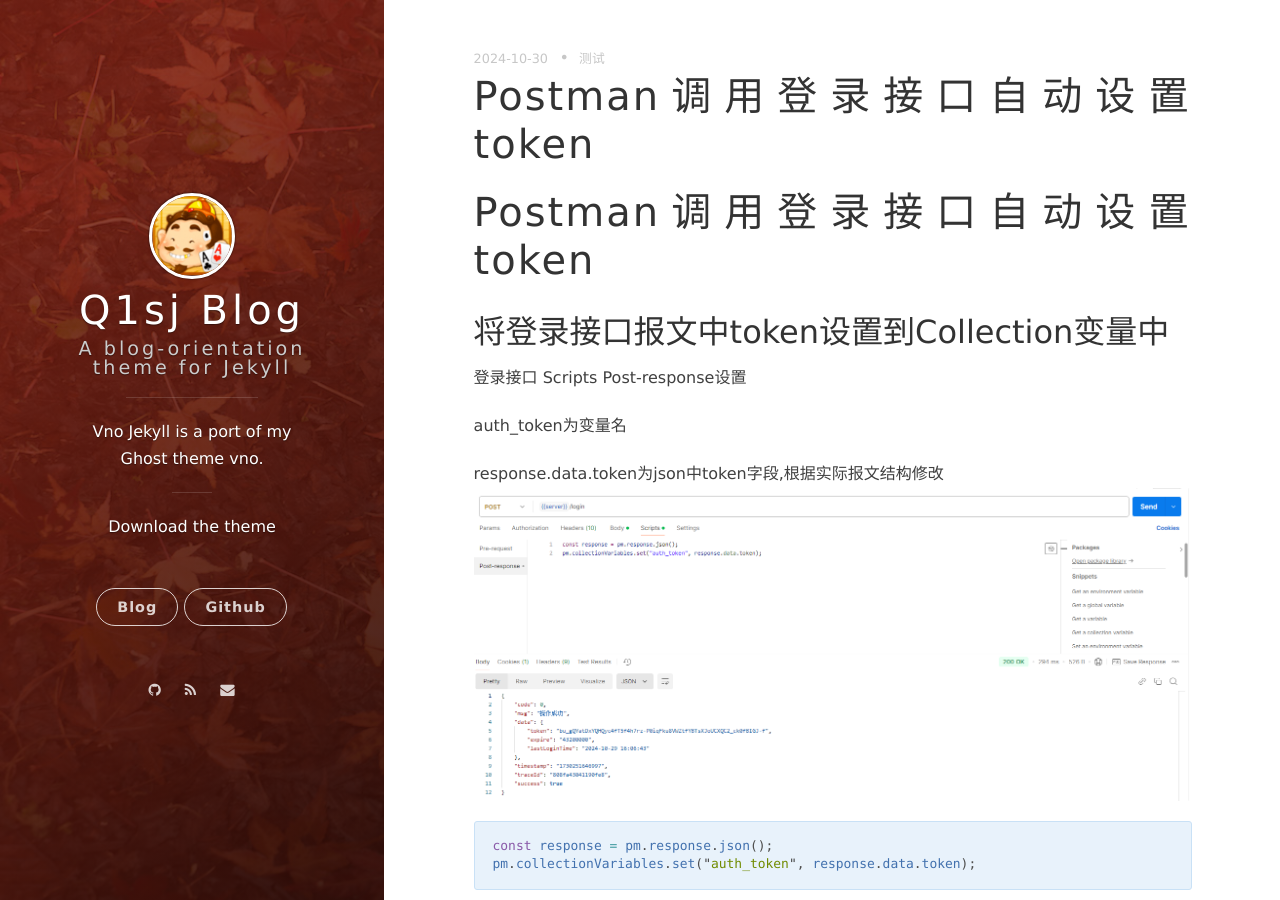
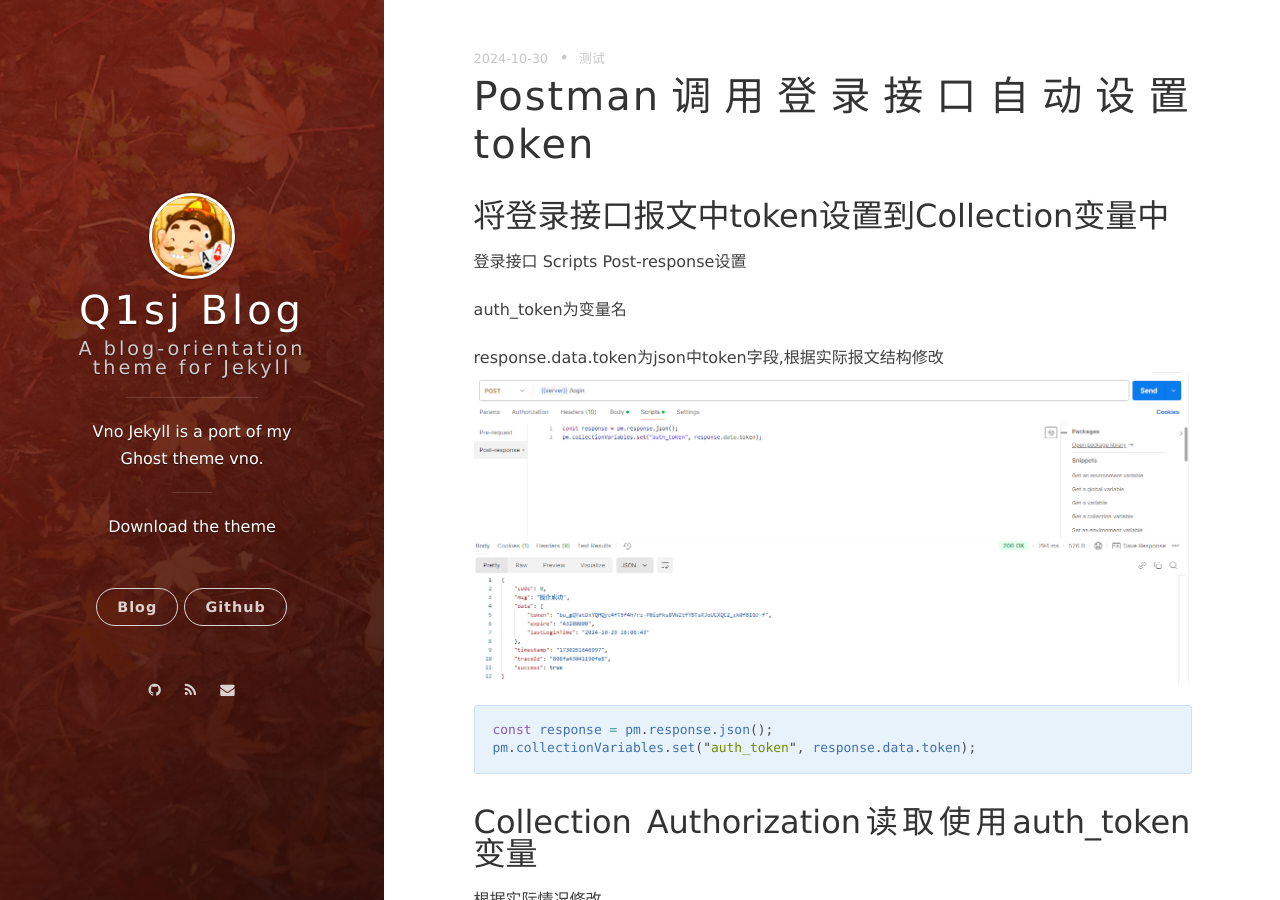
Before and after one commit to q1sj/q1sj.github.io, a Jekyll site: the page built from _posts/2024-10-30-postman_script.md, in a window 1280 px wide and 900 px high. Built offline with Jekyll 4.4.1, drawn with Linux system fonts in a browser that asks for light colours; nearby versions of some CDN libraries; comment, search, counter and statistics services are not loaded.

Commit message:
删除重复标题

```diff
--- a/_posts/2024-10-30-postman_script.md
+++ b/_posts/2024-10-30-postman_script.md
@@ -4,8 +4,6 @@
 date: 2024-10-30
 tags: [测试]
 ---
-# Postman调用登录接口自动设置token
-
 ## 将登录接口报文中token设置到Collection变量中
 
 登录接口 Scripts Post-response设置
```
